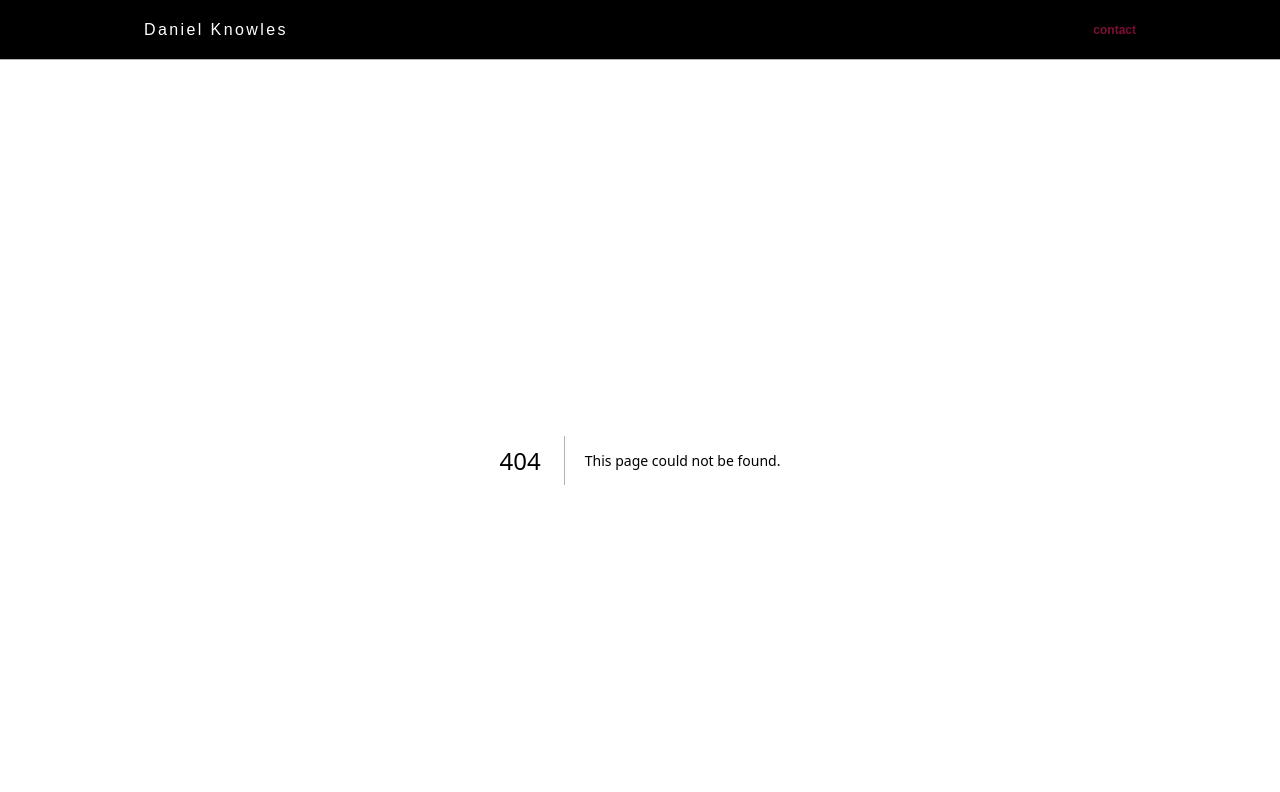
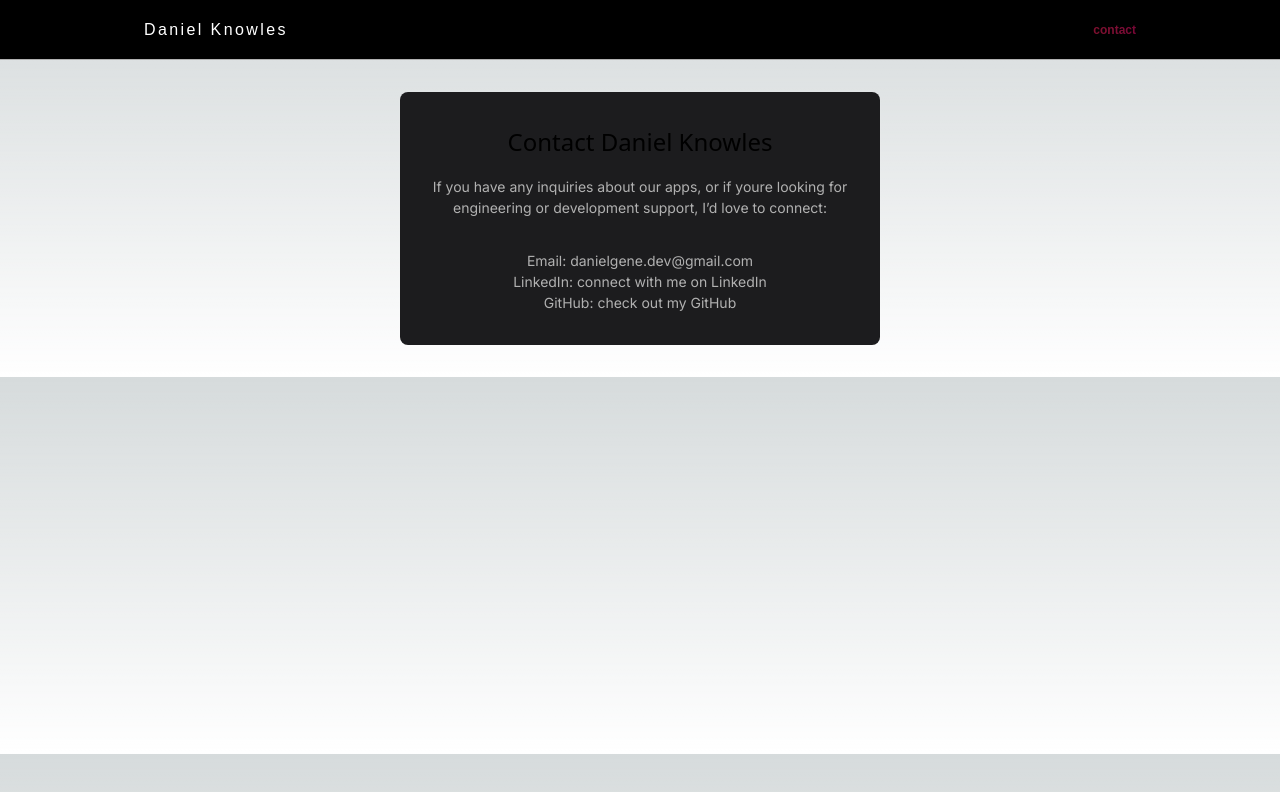
Before and after one commit to danicodes01/portfolio, a Next.js app: page /contact in a window 1280 px wide. Before the commit this address had no page. Shown: the top 792 px of the page. Built offline with nearby package versions, Linux system fonts and the light colour scheme.

Commit message:
port004: added contact page

```diff
--- /dev/null
+++ b/app/contact/page.module.css
@@ -0,0 +1,55 @@
+.contact {
+  display: flex;
+  flex-direction: column;
+  margin: 2rem auto;
+  padding: 2rem;
+  max-width: 30rem;
+  background-color: #1c1c1e;
+  box-shadow: 0 0 4px rgba(255, 255, 255, 0.1);
+  border-radius: 8px;
+  text-align: center;
+}
+
+.header h1 {
+  font-family: "Press Start 2P", system-ui;
+  font-size: 1.5rem;
+  color: var(--color-primary-600);
+  margin-bottom: 1rem;
+}
+
+.header p {
+  font-size: 0.875rem;
+  color: rgb(177, 177, 177);
+  margin-bottom: 2rem;
+}
+
+.info {
+  font-size: 0.875rem;
+  color: rgb(177, 177, 177);
+}
+
+.link {
+  color: var(--color-primary-600);
+  text-decoration: none;
+  transition: opacity 0.3s ease;
+}
+
+.link:hover,
+.link:active {
+  opacity: 65%;
+}
+
+@media (max-width: 600px) {
+  .contact {
+    padding: 1.5rem;
+    max-width: 100%;
+  }
+
+  .header h1 {
+    font-size: 1.2rem;
+  }
+
+  .info {
+    font-size: 0.75rem;
+  }
+}
--- /dev/null
+++ b/app/contact/page.tsx
@@ -0,0 +1,32 @@
+import Link from "next/link";
+import classes from "./page.module.css";
+
+export default function ContactPage() {
+  return (
+    <div className={classes.contact}>
+      <header className={classes.header}>
+        <h1>Contact Daniel Knowles</h1>
+        <p>
+          If you have any inquiries about our apps, or if youre looking for engineering or development support, I’d love to connect:
+        </p>
+      </header>
+      <main className={classes.info}>
+        <p>Email:{" "}
+          <a href="mailto:danielgene.dev@gmail.com" className={classes.link}>
+            danielgene.dev@gmail.com
+          </a>
+        </p>
+        <p>LinkedIn:{" "}
+          <Link href="https://www.linkedin.com/in/danicodes01/" className={classes.link}>
+            connect with me on LinkedIn
+          </Link>
+        </p>
+        <p>GitHub:{" "}
+          <Link href="https://github.com/danicodes01" className={classes.link}>
+            check out my GitHub
+          </Link>
+        </p>
+      </main>
+    </div>
+  );
+}
```
